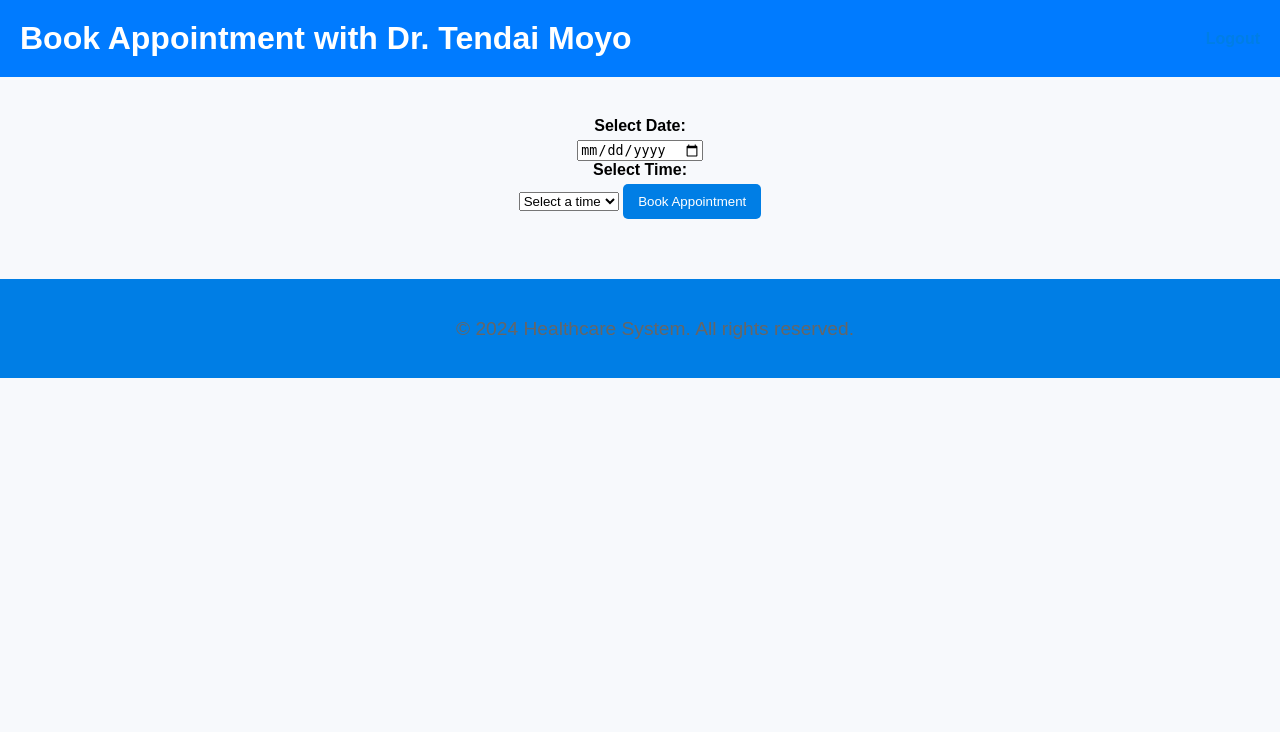
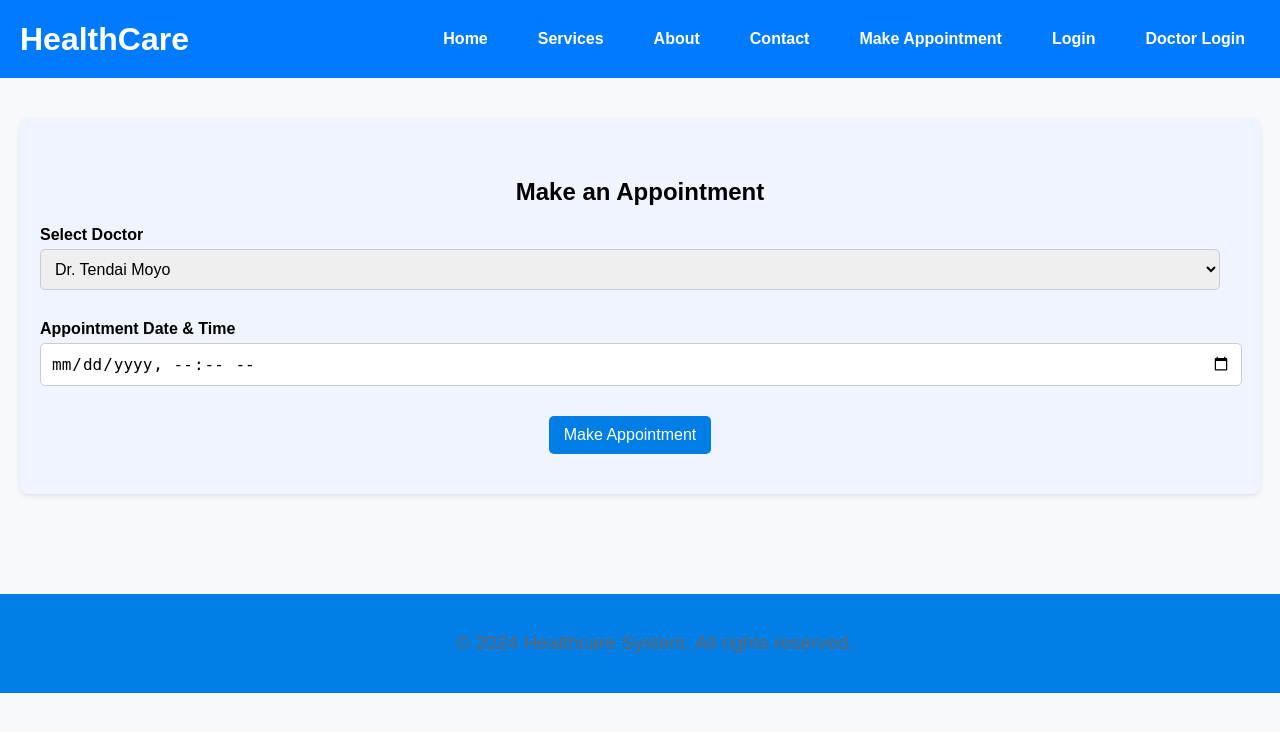
Before and after one commit to donnie-alvin/TDS, a PHP site: page /make_appointment.php?doctor_id=1 in a window 1280 px wide. Shown: the top 732 px of the page. Run offline with PHP 8.4, Linux system fonts and the light colour scheme; the visitor is signed in with stand-in values (Sample User, id 1); data comes from the database, SQL or seed files in the repository.

Commit message:
Update make_appointment.php

```diff
--- a/make_appointment.php
+++ b/make_appointment.php
@@ -2,55 +2,49 @@
 session_start();
 include 'db.php'; // Include database connection
 
-// Check if doctor ID is provided
-if (!isset($_GET['doctor_id'])) {
-    header("Location: dashboard.php"); // Redirect if no doctor ID is provided
-    exit;
+// Function to redirect to login page
+function redirectToLogin() {
+    header("Location: login.php");
+    exit; // Stop further execution
 }
 
-$doctor_id = $_GET['doctor_id'];
-
-// Fetch doctor details for display
-$stmt = $conn->prepare("SELECT name FROM doctors WHERE id = ?");
-$stmt->bind_param("i", $doctor_id);
-$stmt->execute();
-$stmt->bind_result($doctor_name);
-$stmt->fetch();
-$stmt->close();
-
-// Check if doctor exists
-if (!$doctor_name) {
-    header("Location: dashboard.php"); // Redirect if doctor not found
-    exit;
+// Check if user is logged in
+if (!isset($_SESSION['user_id'])) {
+    redirectToLogin();
 }
 
-// Define hardcoded time slots for each doctor
-$time_slots = [
-    1 => ['08:00:00', '09:00:00', '10:00:00', '11:00:00', '12:00:00', '13:00:00', '14:00:00'],
-    2 => ['09:00:00', '10:00:00', '11:00:00', '12:00:00', '13:00:00', '14:00:00', '15:00:00'],
-    3 => ['09:30:00', '10:30:00', '11:30:00', '12:30:00', '13:30:00'],
-    4 => ['08:00:00', '09:00:00', '10:00:00', '11:00:00', '12:00:00', '13:00:00', '14:00:00'], // Dr. Farai Mavhunga
-    5 => ['09:00:00', '10:00:00', '11:00:00', '12:00:00', '13:00:00', '14:00:00', '15:00:00'], // Dr. Rudo Mupfumi
-    6 => ['08:30:00', '09:30:00', '10:30:00', '11:30:00', '12:30:00'], // Add more doctors as needed
-    // Add more doctors and their respective time slots as needed
-];
+// Handle form submission for appointment booking
+if ($_SERVER["REQUEST_METHOD"] == "POST" && isset($_POST['submit'])) {
+    $user_id = $_SESSION['user_id']; // Get user ID from session
+    $doctor_id = htmlspecialchars(trim($_POST['doctor_id'])); // Assuming you have a doctor ID
+    $appointment_date = htmlspecialchars(trim($_POST['date']));
 
-// Handle form submission
-if ($_SERVER["REQUEST_METHOD"] == "POST") {
-    $appointment_date = $_POST['appointment_date'];
-    $appointment_time = $_POST['time_slots'];
+    // Validate the appointment details
+    if (empty($doctor_id) || empty($appointment_date)) {
+        echo "<script>alert('Please fill in all required fields');</script>";
+    } else {
+        // Check doctor availability
+        $stmt = $conn->prepare("SELECT * FROM doctor_availability WHERE doctor_id = ? AND available_date = ? AND available_time = ?");
+        $stmt->bind_param("is", $doctor_id, date('Y-m-d', strtotime($appointment_date)), date('H:i:s', strtotime($appointment_date)));
+        $stmt->execute();
+        $result = $stmt->get_result();
 
-    // Save the appointment in the database
-    $user_id = $_SESSION['user_id']; // Get the logged-in user's ID
-    $appointment_datetime = $appointment_date . ' ' . $appointment_time; // Create a variable for the concatenated date and time
+        if ($result->num_rows > 0) {
+            // Doctor is available, proceed to book the appointment
             $stmt = $conn->prepare("INSERT INTO appointments (user_id, doctor_id, appointment_date) VALUES (?, ?, ?)");
-    $stmt->bind_param("iis", $user_id, $doctor_id, $appointment_datetime);
-    $stmt->execute();
+            $stmt->bind_param("iis", $user_id, $doctor_id, $appointment_date);
+
+            if ($stmt->execute()) {
+                echo "<script>alert('Appointment booked successfully!');</script>";
+            } else {
+                echo "<script>alert('Error: " . $stmt->error . "');</script>";
+            }
+        } else {
+            echo "<script>alert('Doctor is not available at the selected time. Please choose a different time.');</script>";
+        }
+
         $stmt->close();
-
-    // Redirect to dashboard or confirmation page
-    header("Location: dashboard.php?appointment_success=1");
-    exit;
+    }
 }
 ?>
 
@@ -60,63 +54,56 @@ if ($_SERVER["REQUEST_METHOD"] == "POST") {
     <meta charset="UTF-8">
     <meta name="viewport" content="width=device-width, initial-scale=1.0">
     <link rel="stylesheet" href="style.css">
-    <title>Book Appointment with <?= htmlspecialchars($doctor_name) ?></title>
+    <title>Make Appointment</title>
 </head>
 <body>
 <header>
-        <h1>Book Appointment with <?= htmlspecialchars($doctor_name) ?></h1>
-        <a href="logout.php">Logout</a>
+    <h1>HealthCare</h1>
+    <nav>
+        <a href="index.php">Home</a>
+        <a href="services.php">Services</a>
+        <a href="about.php">About</a>
+        <a href="contact.php">Contact</a>
+        <a href="make_appointment.php">Make Appointment</a>
+        <a href="login.php">Login</a>
+        <a href="doctor_login.php">Doctor Login</a>
+    </nav>
 </header>
 
 <main>
-        <form method="POST" action="">
-            <label for="appointment_date">Select Date:</label>
-            <input type="date" id="appointment_date" name="appointment_date" required>
+    <section class="contact" id="contact">
+        <h1 class="heading">Make an Appointment</h1>
+        <div class="contact-container">
+            <form action="<?php echo $_SERVER['PHP_SELF']; ?>" method="post" class="contact-form">
+                <div class="form-group">
+                    <label for="doctor_id">Select Doctor</label>
+                    <select id="doctor_id" name="doctor_id" class="box" required>
+                        <?php
+                        // Fetch doctors from the database
+                        $stmt = $conn->prepare("SELECT id, name FROM doctors");
+                        $stmt->execute();
+                        $result = $stmt->get_result();
 
-            <label for="time_slots">Select Time:</label>
-            <select id="time_slots" name="time_slots" required>
-                <option value="">Select a time</option>
-                <?php
-                // Assuming $doctor_id is set and $time_slots is defined
-                if (isset($time_slots[$doctor_id])) {
-                    foreach ($time_slots[$doctor_id] as $time) {
-                        echo "<option value=\"$time\">$time</option>";
+                        while ($row = $result->fetch_assoc()) {
+                            echo "<option value='" . $row['id'] . "'>" . $row['name'] . "</option>";
                         }
-                } else {
-                    echo "<option value=\"\">No available time slots</option>";
-                }
+
+                        $stmt->close();
                         ?>
                     </select>
-
-            <button type="submit" class="book-btn">Book Appointment</button>
+                </div>
+                <div class="form-group">
+                    <label for="date">Appointment Date & Time</label>
+                    <input type="datetime-local" id="date" name="date" class="box" required>
+                </div>
+                <input type="submit" value="Make Appointment" name="submit" class="link-btn">
             </form>
+        </div>
+    </section>
 </main>
 
 <footer>
     <p>&copy; 2024 Healthcare System. All rights reserved.</p>
 </footer>
-
-    <script>
-        document.getElementById('appointment_date').addEventListener('change', function() {
-            const date = this.value;
-            const doctorId = <?= json_encode($doctor_id) ?>; // Pass doctor ID to JavaScript
-
-            // Fetch available time slots for the selected date
-            fetch(`get_available_times.php?doctor_id=${doctorId}&date=${date}`)
-                .then(response => response.json())
-                .then(data => {
-                    const timeSelect = document.getElementById('time_slots');
-                    timeSelect.innerHTML = '<option value="">Select a time</option>'; // Clear previous options
-
-                    data.forEach(slot => {
-                        const option = document.createElement('option');
-                        option.value = slot;
-                        option.textContent = slot;
-                        timeSelect.appendChild(option);
-                    });
-                })
-                .catch(error => console.error('Error fetching time slots:', error));
-        });
-    </script>
 </body>
 </html>
```
Lines whose indentation alone changed are shown as unchanged.
